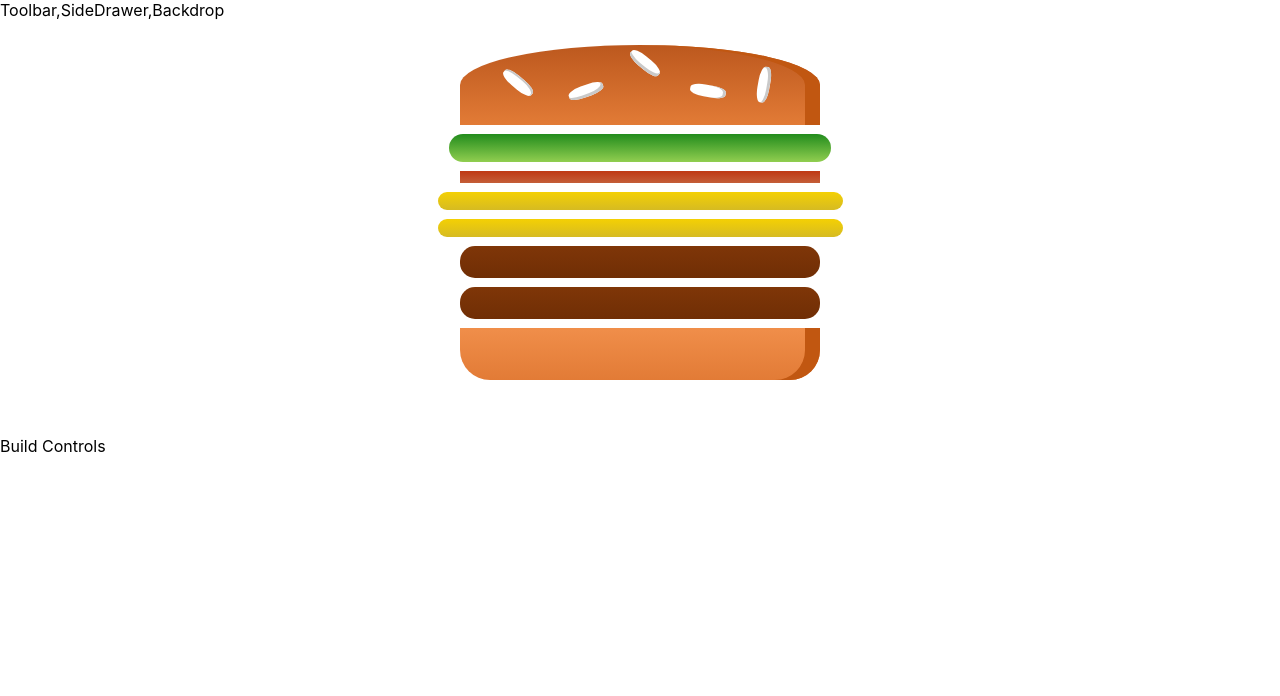
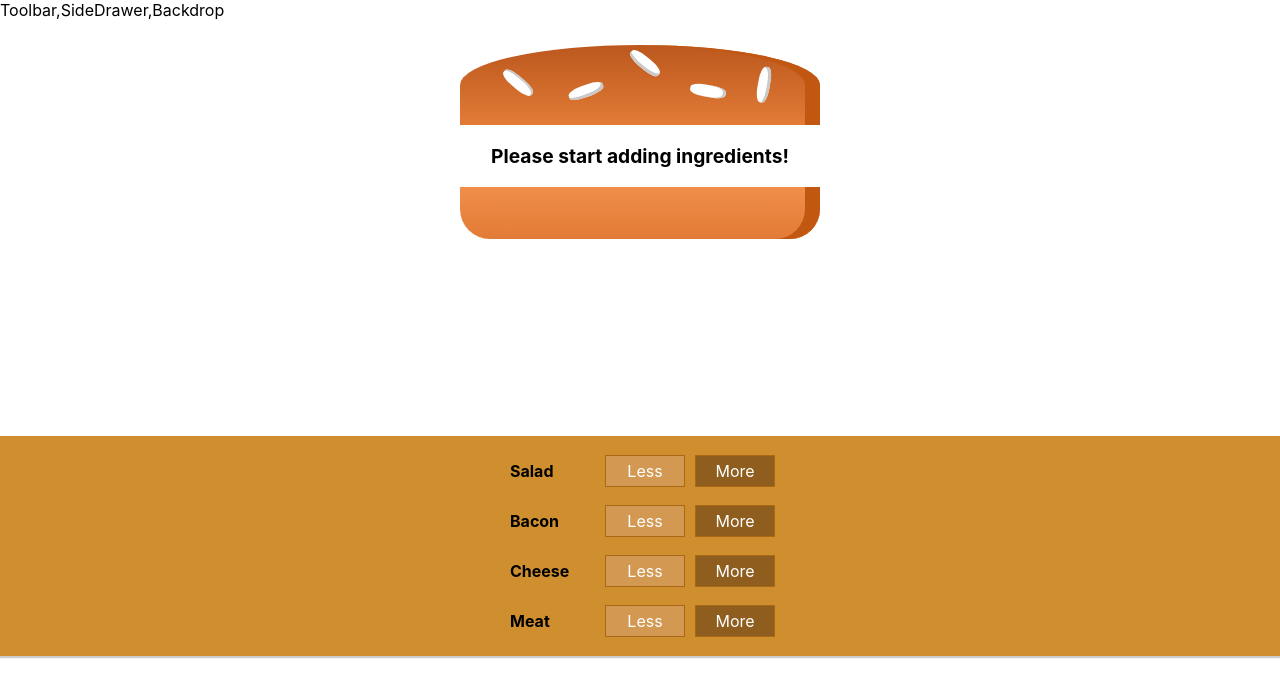
Before and after one commit to minzhoudu/Burger-Builder---React-Project, a React (Create React App) app: page / in a window 1280 px wide. Shown: the top 696 px of the page. Built offline with nearby package versions, Linux system fonts and the light colour scheme.

Commit message:
adding and styling buttons to add and remove ingredients

```diff
--- /dev/null
+++ b/src/components/Burger/BuildControls/BuildControl/BuildControl.jsx
@@ -0,0 +1,13 @@
+import React from "react";
+
+import classes from "./BuildControl.module.css";
+
+const buildControl = (props) => (
+  <div className={classes.BuildControl}>
+    <div className={classes.Label}>{props.label}</div>
+    <button className={classes.Less}>Less</button>
+    <button className={classes.More}>More</button>
+  </div>
+);
+
+export default buildControl;
--- /dev/null
+++ b/src/components/Burger/BuildControls/BuildControl/BuildControl.module.css
@@ -0,0 +1,73 @@
+.BuildControl {
+  display: -webkit-box;
+  display: -ms-flexbox;
+  display: flex;
+  -webkit-box-pack: justify;
+      -ms-flex-pack: justify;
+          justify-content: space-between;
+  -webkit-box-align: center;
+      -ms-flex-align: center;
+          align-items: center;
+  margin: 5px 0;
+}
+
+.BuildControl button {
+  display: block;
+  font: inherit;
+  padding: 5px;
+  margin: 0 5px;
+  width: 80px;
+  border: 1px solid #aa6817;
+  cursor: pointer;
+  outline: none;
+}
+
+.BuildControl button:disabled {
+  background-color: #ac9980;
+  border: 1px solid #7e7365;
+  color: #ccc;
+  cursor: default;
+}
+
+.BuildControl button:hover:disabled {
+  background-color: #ac9980;
+  color: #ccc;
+  cursor: not-allowed;
+}
+
+.BuildControl .Less {
+  background-color: #d39952;
+  color: white;
+}
+
+.BuildControl .Less:hover {
+  background-color: #daa972;
+  color: white;
+}
+
+.BuildControl .Less:active {
+  background-color: #daa972;
+  color: white;
+}
+
+.BuildControl .More {
+  background-color: #8f5e1e;
+  color: white;
+}
+
+.BuildControl .More:hover {
+  background-color: #99703f;
+  color: white;
+}
+
+.BuildControl .More:active {
+  background-color: #99703f;
+  color: white;
+}
+
+.Label {
+  padding: 10px;
+  font-weight: bold;
+  width: 80px;
+}
+/*# sourceMappingURL=BuildControl.module.css.map */
--- /dev/null
+++ b/src/components/Burger/BuildControls/BuildControl/BuildControl.module.scss
@@ -0,0 +1,65 @@
+$brownish: #aa6817;
+
+.BuildControl {
+  display: flex;
+  justify-content: space-between;
+  align-items: center;
+  margin: 5px 0;
+
+  button {
+    display: block;
+    font: inherit;
+    padding: 5px;
+    margin: 0 5px;
+    width: 80px;
+    border: 1px solid $brownish;
+    cursor: pointer;
+    outline: none;
+
+    &:disabled {
+      background-color: #ac9980;
+      border: 1px solid #7e7365;
+      color: #ccc;
+      cursor: default;
+    }
+    &:hover:disabled {
+      background-color: #ac9980;
+      color: #ccc;
+      cursor: not-allowed;
+    }
+  }
+
+  .Less {
+    background-color: #d39952;
+    color: white;
+
+    &:hover {
+      background-color: #daa972;
+      color: white;
+    }
+    &:active {
+      background-color: #daa972;
+      color: white;
+    }
+  }
+
+  .More {
+    background-color: #8f5e1e;
+    color: white;
+
+    &:hover {
+      background-color: #99703f;
+      color: white;
+    }
+    &:active {
+      background-color: #99703f;
+      color: white;
+    }
+  }
+}
+
+.Label {
+  padding: 10px;
+  font-weight: bold;
+  width: 80px;
+}
--- /dev/null
+++ b/src/components/Burger/BuildControls/BuildControls.jsx
@@ -0,0 +1,21 @@
+import React from "react";
+
+import classes from "./BuildControls.module.css";
+import BuildControl from "./BuildControl/BuildControl";
+
+const controls = [
+  { label: "Salad", type: "salad" },
+  { label: "Bacon", type: "bacon" },
+  { label: "Cheese", type: "cheese" },
+  { label: "Meat", type: "meat" },
+];
+
+const buildControls = (props) => (
+  <div className={classes.BuildControls}>
+    {controls.map((ctrl) => (
+      <BuildControl key={ctrl.label} label={ctrl.label} />
+    ))}
+  </div>
+);
+
+export default buildControls;
--- /dev/null
+++ b/src/components/Burger/BuildControls/BuildControls.module.css
@@ -0,0 +1,19 @@
+.BuildControls {
+  width: 100%;
+  background-color: #cf8f2e;
+  display: -webkit-box;
+  display: -ms-flexbox;
+  display: flex;
+  -webkit-box-orient: vertical;
+  -webkit-box-direction: normal;
+      -ms-flex-flow: column;
+          flex-flow: column;
+  -webkit-box-align: center;
+      -ms-flex-align: center;
+          align-items: center;
+  -webkit-box-shadow: 0 2px 1px #ccc;
+          box-shadow: 0 2px 1px #ccc;
+  margin: auto;
+  padding: 10px 0;
+}
+/*# sourceMappingURL=BuildControls.module.css.map */
--- /dev/null
+++ b/src/components/Burger/BuildControls/BuildControls.module.scss
@@ -0,0 +1,13 @@
+$orange-clr: #cf8f2e;
+$grey: #ccc;
+
+.BuildControls {
+  width: 100%;
+  background-color: $orange-clr;
+  display: flex;
+  flex-flow: column;
+  align-items: center;
+  box-shadow: 0 2px 1px $grey;
+  margin: auto;
+  padding: 10px 0;
+}
--- a/src/components/Burger/Burger.jsx
+++ b/src/components/Burger/Burger.jsx
@@ -4,11 +4,19 @@
 import BurgerIngredient from "./BurgerIngredient/BurgerIngredient";
 
 const burger = (props) => {
-  const transformedIngredients = Object.keys(props.ingredients).map((igKey) => {
-    return [...Array(props.ingredients[igKey])].map((_, i) => {
-      return <BurgerIngredient key={igKey + i} type={igKey} />;
-    });
-  });
+  let transformedIngredients = Object.keys(props.ingredients)
+    .map((igKey) => {
+      return [...Array(props.ingredients[igKey])].map((_, i) => {
+        return <BurgerIngredient key={igKey + i} type={igKey} />;
+      });
+    })
+    .reduce((arr, el) => {
+      return arr.concat(el);
+    }, []);
+  if (transformedIngredients.length === 0) {
+    transformedIngredients = <p>Please start adding ingredients!</p>;
+  }
+
   return (
     <div className={classes.Burger}>
       <BurgerIngredient type="bread-top" />
--- a/src/components/Burger/Burger.module.css
+++ b/src/components/Burger/Burger.module.css
@@ -1,7 +1,7 @@
 .Burger {
   margin: auto;
   height: 250px;
-  overflow: scroll;
+  overflow: auto;
   text-align: center;
   font-weight: bold;
   font-size: 1.2rem;
--- a/src/containers/BurgerBuilder/BurgerBuilder.jsx
+++ b/src/containers/BurgerBuilder/BurgerBuilder.jsx
@@ -1,14 +1,15 @@
 import React, { Component } from "react";
 
 import Burger from "../../components/Burger/Burger";
+import BuildControls from "../../components/Burger/BuildControls/BuildControls";
 class BurgerBuilder extends Component {
   //default state
   state = {
     ingredients: {
-      salad: 1,
-      bacon: 1,
-      cheese: 2,
-      meat: 2,
+      salad: 0,
+      bacon: 0,
+      cheese: 0,
+      meat: 0,
     },
   };
 
@@ -17,7 +18,7 @@
     return (
       <>
         <Burger ingredients={this.state.ingredients} />
-        <div>Build Controls</div>
+        <BuildControls />
       </>
     );
   }
```
Also changed, not shown: src/App.css (+0 -35 lines), 2 other files (tests, documents, lock files or other folders).
